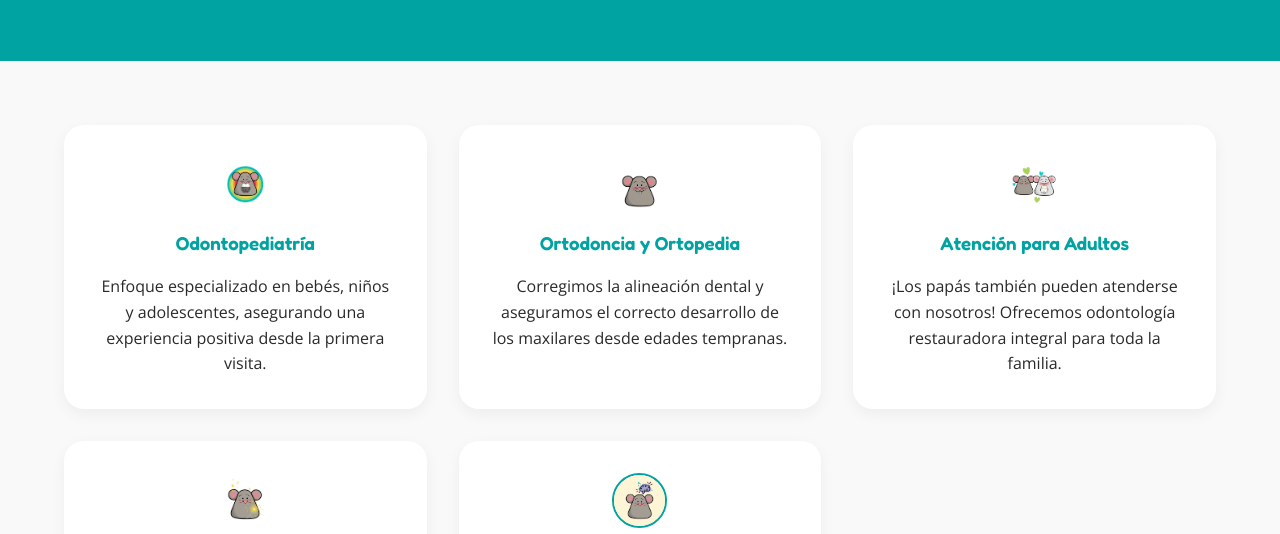
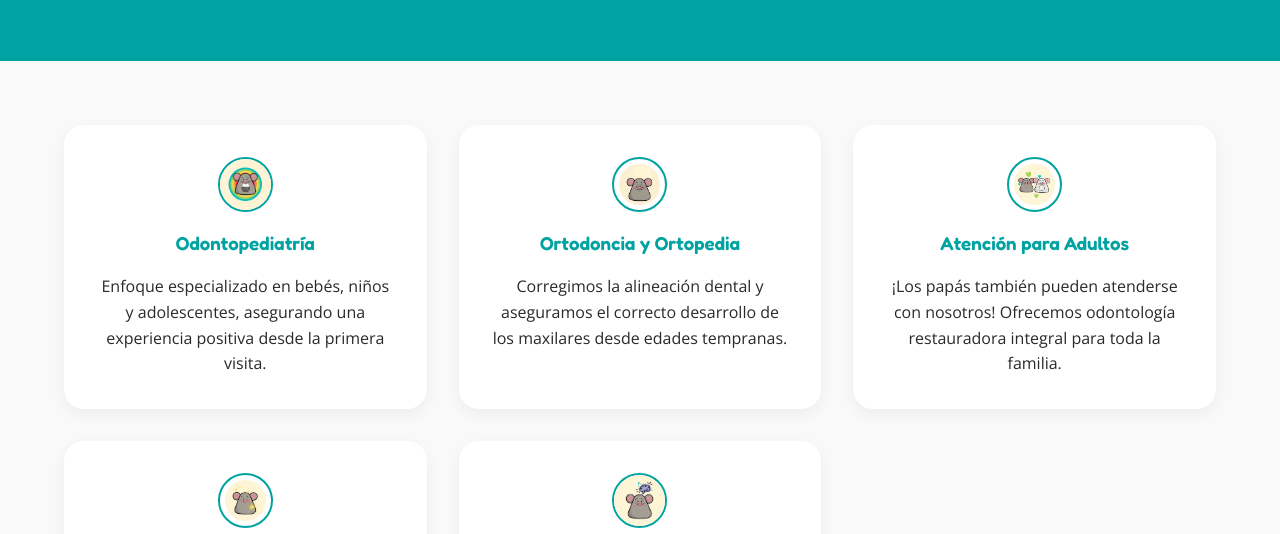
Before and after one commit to edudevats/sr_perez_web, a website built with Vite: page servicios.html in a window 1280 px wide. Shown: the part 265-799 px from the top of the page. Built offline with nearby package versions, Linux system fonts and the light colour scheme.

Commit message:
uodate cambios

```diff
--- a/servicios.html
+++ b/servicios.html
@@ -37,8 +37,8 @@
     <div class="cards-grid">
       <div class="card">
         <div class="card-icon" style="display: flex; justify-content: center; align-items: center; height: 3.5rem;">
-          <img src="./public/images/IMG_9939.JPG.png" alt="Odontopediatría"
-            style="height: 55px; object-fit: contain;" />
+          <img src="./public/images/odonto.jpeg" alt="Odontopediatría"
+            style="height: 55px; width: 55px; border-radius: 50%; border: 2px solid var(--teal); object-fit: cover;" />
         </div>
         <h3>Odontopediatría</h3>
         <p>Enfoque especializado en bebés, niños y adolescentes, asegurando una experiencia positiva desde la primera
@@ -46,8 +46,8 @@
       </div>
       <div class="card">
         <div class="card-icon" style="display: flex; justify-content: center; align-items: center; height: 3.5rem;">
-          <img src="./public/images/IMG_99471.png" alt="Ortodoncia y Ortopedia"
-            style="height: 55px; object-fit: contain;" />
+          <img src="./public/images/ortodoortope.png" alt="Ortodoncia y Ortopedia"
+            style="height: 55px; width: 55px; border-radius: 50%; border: 2px solid var(--teal); object-fit: contain; padding: 5px; background-color: white;" />
         </div>
         <h3>Ortodoncia y Ortopedia</h3>
         <p>Corregimos la alineación dental y aseguramos el correcto desarrollo de los maxilares desde edades tempranas.
@@ -55,8 +55,8 @@
       </div>
       <div class="card">
         <div class="card-icon" style="display: flex; justify-content: center; align-items: center; height: 3.5rem;">
-          <img src="./public/images/IMG_99341.png" alt="Atención para Adultos"
-            style="height: 55px; object-fit: contain;" />
+          <img src="./public/images/atencion.png" alt="Atención para Adultos"
+            style="height: 55px; width: 55px; border-radius: 50%; border: 2px solid var(--teal); object-fit: contain; padding: 5px; background-color: white;" />
         </div>
         <h3>Atención para Adultos</h3>
         <p>¡Los papás también pueden atenderse con nosotros! Ofrecemos odontología restauradora integral para toda la
@@ -64,8 +64,8 @@
       </div>
       <div class="card">
         <div class="card-icon" style="display: flex; justify-content: center; align-items: center; height: 3.5rem;">
-          <img src="./public/images/IMG_99491.png" alt="Prevención y Limpieza"
-            style="height: 55px; object-fit: contain;" />
+          <img src="./public/images/prevencion.png" alt="Prevención y Limpieza"
+            style="height: 55px; width: 55px; border-radius: 50%; border: 2px solid var(--teal); object-fit: contain; padding: 5px; background-color: white;" />
         </div>
         <h3>Prevención y Limpieza</h3>
         <p>Técnicas de cepillado, aplicación de flúor y profilaxis para mantener a los pacientes libres de caries.</p>
```
Also changed, not shown: public/images/atencion.PNG (added), public/images/odonto.jpeg (added), public/images/ortodoortope.PNG (added), public/images/prevencion.PNG (added).
